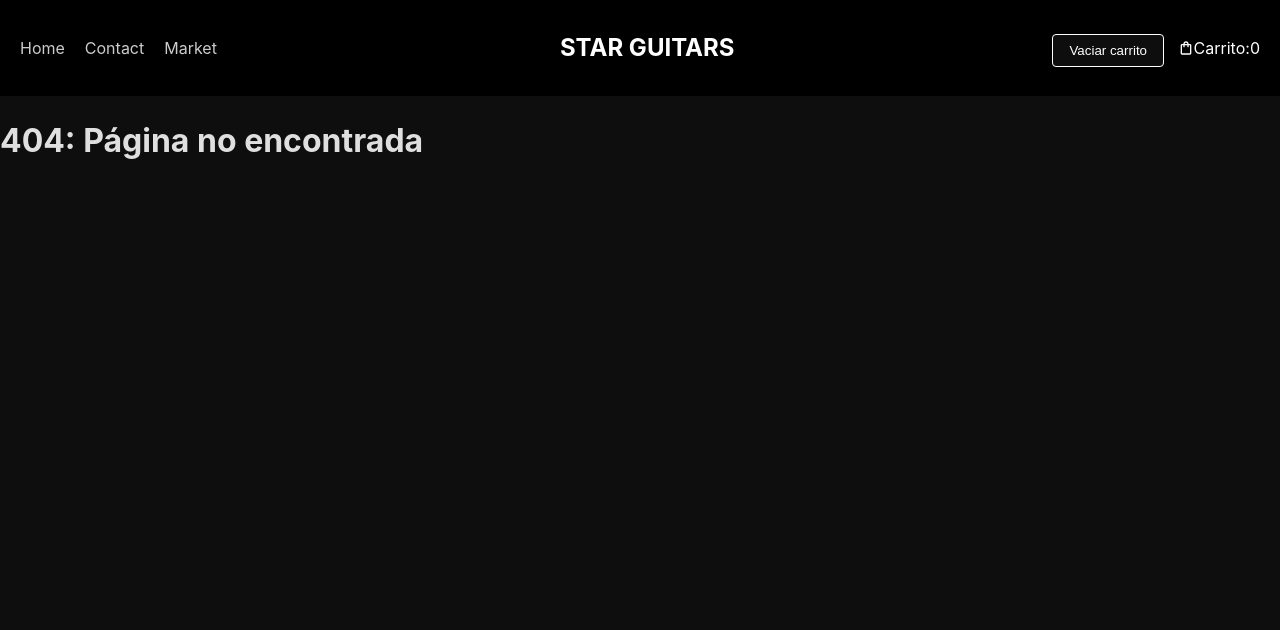
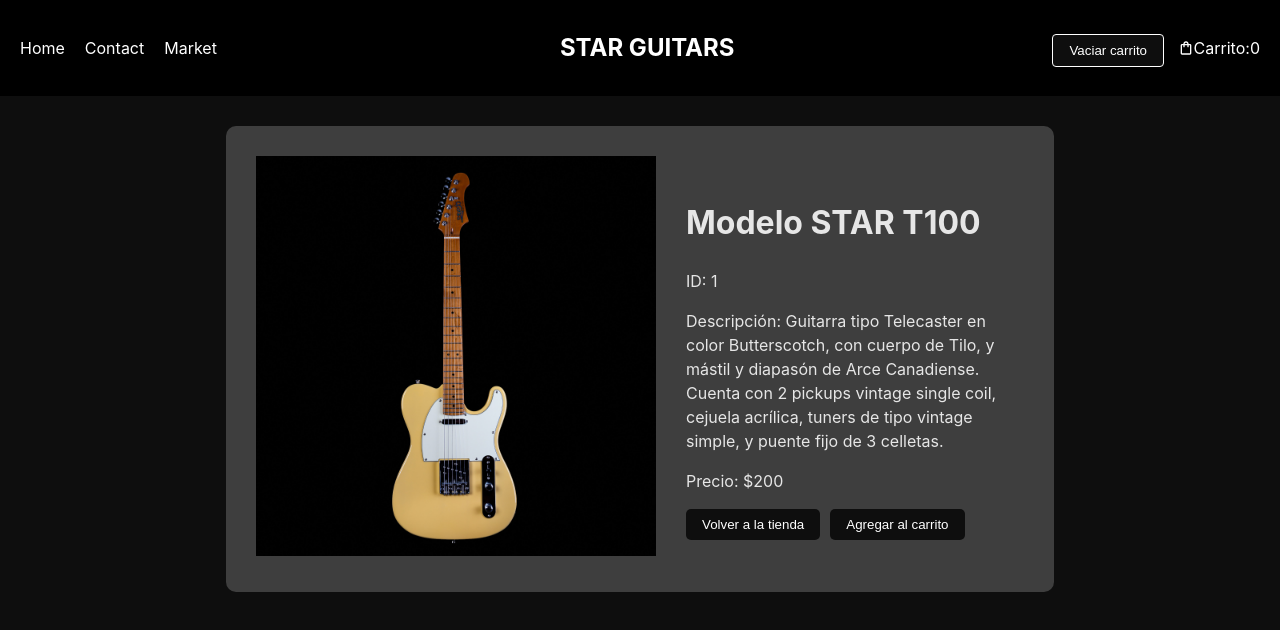
Before and after one commit to facundoarodriguez/CoderHouse_React, a React (Vite) app: page /product/1 in a window 1280 px wide. Before the commit this address had no page. Shown: the top 630 px of the page. Built offline with nearby package versions, Linux system fonts and the light colour scheme.

Commit message:
se agregaron rutas dinamicas

```diff
--- a/package.json
+++ b/package.json
@@ -10,6 +10,7 @@
     "preview": "vite preview"
   },
   "dependencies": {
+    "firebase": "^11.0.2",
     "react": "^18.3.1",
     "react-dom": "^18.3.1",
     "react-icons": "^5.3.0",
--- a/src/App.jsx
+++ b/src/App.jsx
@@ -7,6 +7,7 @@ import DolarApi from './components/DolarApi';
 import { Route, Routes } from 'react-router-dom';
 import Home from './components/Home';
 import Banner from './components/Banner';
+import ProductDetail from './components/ProductDetail'
 
 function App() {
   const [TotalCarrito, setTotalCarrito] = useState(0);
@@ -35,8 +36,8 @@ function App() {
           exact path='/contact' element={
           <h1>Página en mantenimiento...</h1>}
         />
-        <Route
-          path='*' element={
+        <Route exact path='/product/:id' element={<ProductDetail fn={setTotalCarrito} TotalCarrito={TotalCarrito}/>}/>
+        <Route exact path='*' element={
           <h1>404: Página no encontrada</h1>}
         />
       </Routes>
--- a/src/components/Banner.jsx
+++ b/src/components/Banner.jsx
@@ -5,7 +5,7 @@ function Banner() {
     return(
         <>
             <div className="contenedor">
-                <img src="../../public/banner01.jpg" alt="" />
+                <img src="/banner01.jpg" alt="" />
             </div>
         </>
     )
--- a/src/components/ButtonAgregar.css
+++ b/src/components/ButtonAgregar.css
@@ -6,6 +6,7 @@
     border-radius: 5px;
     cursor: pointer;
     transition: all 0.3s;
+    text-decoration: none;
 }
 
 .boton1:hover {
--- a/src/components/Item.css
+++ b/src/components/Item.css
@@ -22,43 +22,24 @@
     border-radius: 5px;
 }
 
-.boton1 {
-    margin-bottom: 4px;
-    margin-top: 0px;
-}
-
-/* src/components/Item.css */
-.view-details-btn {
-    padding-top: 8px;
-    padding-bottom: 8px;
+.button-detalles {
     background-color: #0e0e0e;
-    color: white;
-    border: none;
-    border-radius: 4px;
+    border-style: none;
+    color: #fff;
+    margin-top: 4px;
+    padding: 8px 16px;
+    border-radius: 5px;
     cursor: pointer;
     transition: all 0.3s;
 }
 
-.view-details-btn:hover {
-    background-color: #ffffff;
+.button-detalles:hover {
+    background-color: white;
     color: black;
 }
 
-/* Estilo para la sección de detalles con transición */
-.details-section {
-    margin-top: 5px;
-    max-width: 400px;
-    background-color: #0e0e0e;
-    border-radius: 4px;
-    color: #ffffff;
-    max-height: 0;
-    overflow: hidden;
-    font-weight: 100;
-    transition: max-height 0.3s ease-out;
+a:-webkit-any-link {
+    color: inherit;
+    cursor: pointer;
+    text-decoration: none;
 }
-
-/* Cuando el detalle está visible, aumentamos max-height */
-.details-section.show {
-    padding-top: 5px;
-    max-height: 500px; /* Ajusta este valor según el tamaño de tu contenido */
-}
--- a/src/components/Item.jsx
+++ b/src/components/Item.jsx
@@ -1,15 +1,9 @@
 import React, { useState } from 'react';
 import ButtonAgregar from './ButtonAgregar';
 import './Item.css';
+import { Link } from 'react-router-dom';
 
 const Item = ({ e, fn, TotalCarrito }) => {
-    // Estado para controlar la visibilidad de los detalles
-    const [showDetails, setShowDetails] = useState(false);
-
-    // Función para alternar la visibilidad
-    const toggleDetails = () => {
-        setShowDetails(!showDetails);
-    };
 
     return (
         <div className='TarjetaProductos'>
@@ -18,23 +12,7 @@ const Item = ({ e, fn, TotalCarrito }) => {
             <p>{e.model}</p>
             <p>${e.price}</p>
             <ButtonAgregar text="Agregar al carrito" fn={fn} TotalCarrito={TotalCarrito} />
-
-            {/* Botón para alternar detalles */}
-            <button className="view-details-btn" onClick={toggleDetails}>
-                {showDetails ? "Cerrar detalles" : "Ver detalles"}
-            </button>
-
-            {/* Sección de detalles desplegable */}
-            <div className={`details-section ${showDetails ? 'show' : ''}`}>
-                <p>Descripción: {e.description}</p>
-                <p>Color: {e.color}</p>
-                <p>Cuerpo: {e.cuerpo}</p>
-                <p>Mastil: {e.mastil}</p>
-                <p>Diapasón: {e.diapason}</p>
-                <p>Cejuela: {e.cejuela}</p>
-                <p>Puente: {e.puente}</p>
-                <p>Tuners: {e.tuners}</p>
-            </div>
+            <button className='button-detalles'><Link to={`/product/${e.id}`}>Más detalles</Link></button>
         </div>
     );
 };
--- /dev/null
+++ b/src/components/ProductDetail.css
@@ -0,0 +1,29 @@
+.main {
+    display: flex;
+    background-color: rgb(62, 62, 62);
+    margin: 0 auto;
+    padding: 30px;
+    margin-top: 30px;
+    margin-bottom: 20px;
+    border-radius: 10px;
+    width: 60%;
+    justify-content: space-around;
+    align-items: center;
+    gap: 30px;
+}
+
+.button-volver {
+    background-color: #0e0e0e;
+    border-style: none;
+    color: #fff;
+    padding: 8px 16px;
+    border-radius: 5px;
+    cursor: pointer;
+    transition: all 0.3s;
+    margin-right: 10px;
+}
+
+.button-volver:hover {
+    background-color: white;
+    color: black;
+}
--- /dev/null
+++ b/src/components/ProductDetail.jsx
@@ -0,0 +1,49 @@
+// ProductDetail.jsx
+import { useEffect, useState } from "react";
+import { Link, useParams } from "react-router-dom";
+import { getProduct } from "../data/backend";
+import ButtonAgregar from "./ButtonAgregar";
+import './ProductDetail.css';
+
+
+const ProductDetailData = ({ item, fn, TotalCarrito }) => {
+    return (
+        <div className="main">
+            <div>
+                <img src={item.img} width={"400px"} height={"400px"} alt="" />
+            </div>
+            <div>
+                <h1>Modelo {item.model}</h1>
+                <p>ID: {item.id}</p>
+                <p>Descripción: {item.description}</p>
+                <p>Precio: ${item.price}</p>
+                <button className="button-volver">
+                    <Link to="/market">Volver a la tienda</Link>
+                </button>
+                <ButtonAgregar text="Agregar al carrito" fn={fn} TotalCarrito={TotalCarrito} />
+            </div>
+        </div>
+    );
+};
+
+
+function ProductDetail({ fn, TotalCarrito }) {
+    const { id } = useParams();
+    const [item, setItem] = useState({});
+
+    useEffect(() => {
+        setItem(getProduct(id));
+    }, [id]);
+
+    return (
+        <>
+            {Object.keys(item).length > 0 ? (
+                <ProductDetailData item={item} fn={fn} TotalCarrito={TotalCarrito} />
+            ) : (
+                <p>Cargando producto...</p>
+            )}
+        </>
+    );
+}
+
+export default ProductDetail;
--- a/src/data/backend.js
+++ b/src/data/backend.js
@@ -4,56 +4,28 @@ const guitarras = [
         model: "STAR T100",
         price: 200,
         img: '../public/items/t100.jpg',
-        description: 'descripción del objeto',
-        color: 'Butterscotch',
-        cuerpo: 'Tilo',
-        mastil: 'Arce Canadiense',
-        diapason: 'Arce Canadiense',
-        cejuela: 'Acrilica',
-        puente: 'Fijo de 3 celletas',
-        tuners: 'Simples'
+        description: 'Guitarra tipo Telecaster en color Butterscotch, con cuerpo de Tilo, y mástil y diapasón de Arce Canadiense. Cuenta con 2 pickups vintage single coil, cejuela acrílica, tuners de tipo vintage simple, y puente fijo de 3 celletas.'
     },
     {
         id: 2,
         model: "STAR T500",
         price: 350,
         img: '../public/items/t500.jpg',
-        description: 'descripción del objeto 2',
-        color: 'Dark Sunburst',
-        cuerpo: 'Tilo',
-        mastil: 'Arce Canadiense',
-        diapason: 'Palo de rosa',
-        cejuela: 'Hueso',
-        puente: 'Fijo de 6 celletas',
-        tuners: 'Con bloqueo'
+        description: 'Guitarra tipo Telecaster en color Dark Sunburst, con cuerpo de Tilo, mástil de Arce Canadiense, y diapasón de Rosewood. Cuenta con 2 pickups (1 vintage single coil y 1 humbucker), cejuela de hueso, tuners de tipo vintage simple, y puente fijo de 6 celletas.'
     },
     {
         id: 3,
         model: "STAR T550",
         price: 400,
         img: '../public/items/t550.jpg',
-        description: 'descripción del objeto 3',
-        color: 'True Black',
-        cuerpo: 'Wengue',
-        mastil: 'Arce Canadiense',
-        diapason: 'Palo de rosa',
-        cejuela: 'Hueso',
-        puente: 'Fijo de 6 celletas',
-        tuners: 'Con bloqueo'
+        description: 'Guitarra tipo Telecaster en color True Black, con cuerpo de Wengue, mástil de Arce Canadiense, y diapasón de Rosewood. Cuenta con 2 pickups (1 vintage single coil y 1 humbucker), cejuela de hueso, tuners con bloqueo, y puente fijo de 6 celletas.'
     },
     {
         id: 4,
         model: "STAR T800",
         price: 500,
         img: '../public/items/t800.jpg',
-        description: 'descripción del objeto 4',
-        color: 'True Sunburst',
-        cuerpo: 'Caoba',
-        mastil: 'Arce Canadiense flameado',
-        diapason: 'Arce Canadiense',
-        cejuela: 'Hueso',
-        puente: 'Gold fijo de 6 celletas',
-        tuners: 'Gold con bloqueo'
+        description: 'Guitarra tipo Telecaster en color True Sunburst, con cuerpo de Caoba, mástil de Arce Canadiense Flameado, y diapasón de Arce Canadiense. Cuenta con 2 pickups vintage single coil Gold, cejuela de hueso, tuners Gold con bloqueo, y puente fijo Gold de 6 celletas.'
     }
 ]
 
@@ -65,3 +37,7 @@ export const getProducts = () => {
         }, 1000);
     });
 }
+
+export const getProduct = (id) => {
+    return guitarras.find((prod) => prod.id == id);
+}
```
Also changed, not shown: 1 other file (tests, documents, lock files or other folders).
